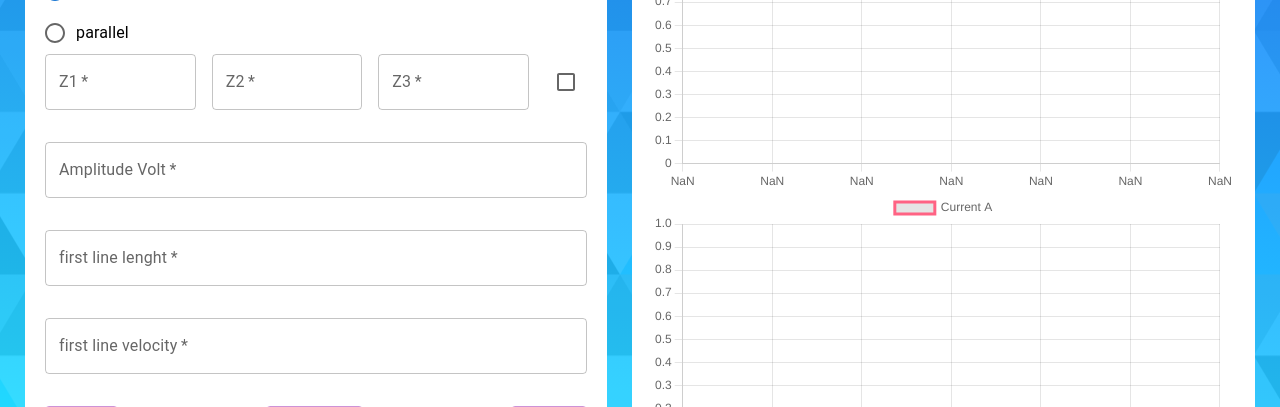
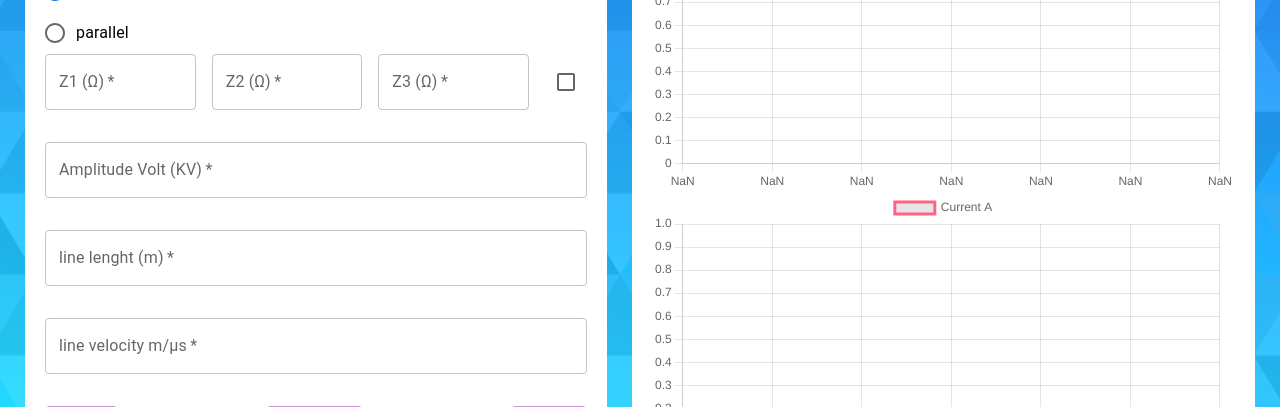
Before and after one commit to AnasMohammad99/latticeCommented, a React (Create React App) app: page / in a window 1280 px wide. Shown: the part 213-620 px from the top of the page. Built offline with nearby package versions, Linux system fonts and the light colour scheme.

Commit message:
add some sympols

```diff
--- a/src/components/LatticeForm.js
+++ b/src/components/LatticeForm.js
@@ -71,7 +71,7 @@ const LatticeForm = ({setValues}) => {
                         type="number"
                         variant='outlined'
                         color='secondary'
-                        label="Z1"
+                        label="Z1 (&#8486;)"
                         onChange={e => setZ1(e.target.value)}
                         value={Z1}
                         fullWidth
@@ -81,7 +81,7 @@ const LatticeForm = ({setValues}) => {
                         type="number"
                         variant='outlined'
                         color='secondary'
-                        label="Z2"
+                        label="Z2 (&#8486;)"
                         onChange={e => setZ2(e.target.value)}
                         value={Z2}
                         fullWidth
@@ -91,7 +91,7 @@ const LatticeForm = ({setValues}) => {
                         type={Z3Inf?"text":"number"}
                         variant='outlined'
                         color='secondary'
-                        label="Z3"
+                        label="Z3 (&#8486;)"
                         onChange={e => Z3Inf?setZ3(Infinity):setZ3(e.target.value)}
                         value={`${Z3}`}
                         fullWidth
@@ -103,7 +103,7 @@ const LatticeForm = ({setValues}) => {
                         type="number"
                         variant='outlined'
                         color='secondary'
-                        label="Z4"
+                        label="Z4 (&#8486;)"
                         onChange={e => setZ4(e.target.value)}
                         value={`${Z4}`}
                         fullWidth
@@ -115,7 +115,7 @@ const LatticeForm = ({setValues}) => {
                     type="number"
                     variant='outlined'
                     color='secondary'
-                    label="Amplitude Volt"
+                    label="Amplitude Volt (KV)"
                     onChange={e => setAmplitude(e.target.value)}
                     value={amplitude}
                     fullWidth
@@ -126,7 +126,7 @@ const LatticeForm = ({setValues}) => {
                         type="number"
                         variant='outlined'
                         color='secondary'
-                        label="first line lenght"
+                        label="line lenght (m)"
                         onChange={e => setL1(e.target.value)}
                         value={l1}
                         fullWidth
@@ -138,7 +138,7 @@ const LatticeForm = ({setValues}) => {
                         type="number"
                         variant='outlined'
                         color='secondary'
-                        label="first line velocity"
+                        label="line velocity m/&micro;s"
                         onChange={e => setV1(e.target.value)}
                         value={v1}
                         fullWidth
```
